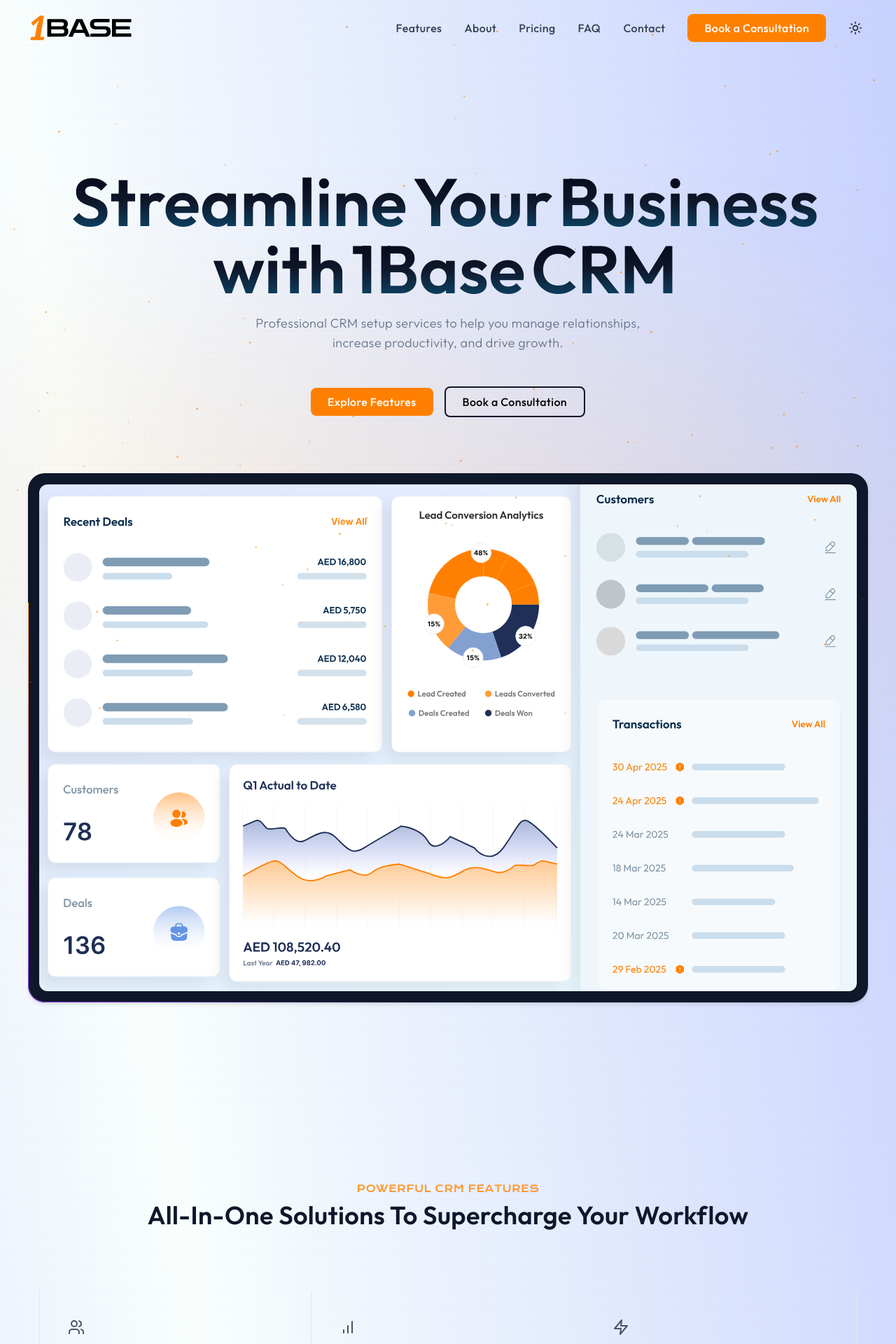
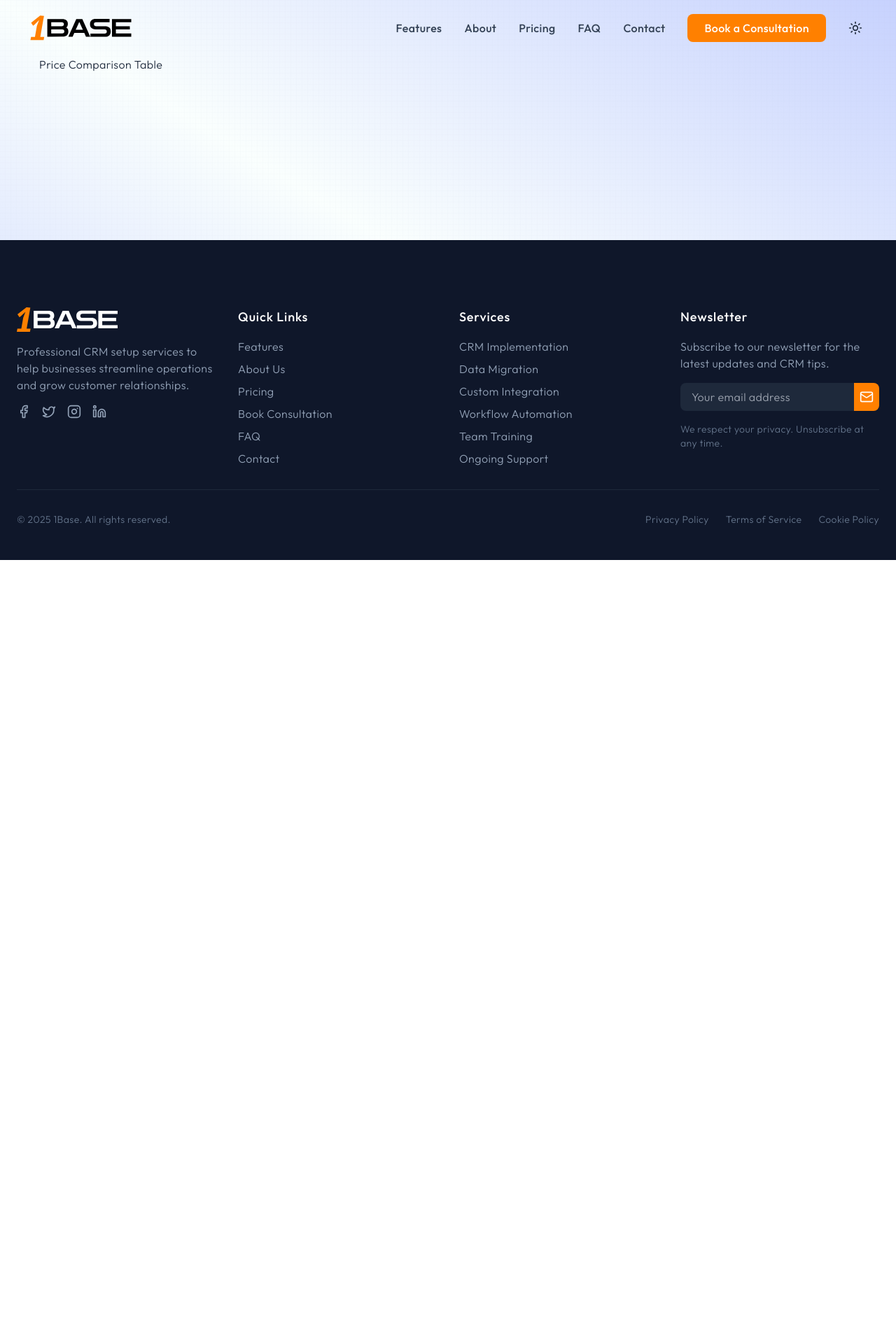
Before and after one commit to ninanathalie/onebase, a React (Vite) app: page /pricing in a window 1280 px wide. Shown: the top 1920 px of the page at 70% size. After the commit the page ends 800 px from the top, so only its background shows below. Built offline with nearby package versions, Linux system fonts and the light colour scheme.

Commit message:
refactor(app): restructure layout with react-router and page-level components

```diff
--- a/package.json
+++ b/package.json
@@ -17,6 +17,7 @@
     "motion": "^12.16.0",
     "react": "^18.3.1",
     "react-dom": "^18.3.1",
+    "react-router-dom": "^7.6.2",
     "tailwind-merge": "^3.3.0"
   },
   "devDependencies": {
--- a/src/App.tsx
+++ b/src/App.tsx
@@ -1,15 +1,12 @@
+import { Route, Routes } from "react-router-dom";
+
 import Header from "@/components/layout/header";
 import Footer from "@/components/layout/footer";
-import Hero from "@/components/sections/hero";
-import Features from "@/components/sections/features";
-import About from "@/components/sections/about";
-import Pricing from "@/components/sections/pricing";
-import Consultation from "@/components/sections/consultation";
-import Faq from "@/components/sections/faq";
-import Contact from "@/components/sections/contact";
-import ScrollingTextDivider from "@/components/sections/text-divider";
+import HomePage from "@/pages/home";
+import PricingPage from "@/pages/pricing";
 
 import ThemeContextProvider from "@/context/theme-context";
+
 
 function App() {
   return (
@@ -19,14 +16,10 @@ function App() {
 
           <Header />
           <main className="flex-grow relative">
-            <Hero />
-            <Features />
-            <ScrollingTextDivider />
-            <About />
-            <Pricing />
-            <Consultation />
-            <Faq />
-            <Contact />
+            <Routes>
+              <Route path="/" element={<HomePage />}  />
+              <Route path="/pricing" element={<PricingPage />}  />
+            </Routes>
           </main>
           <Footer />
 
--- a/src/components/sections/pricing.tsx
+++ b/src/components/sections/pricing.tsx
@@ -117,7 +117,7 @@ const Pricing = () => {
       </div>
 
       <div className="mt-20 text-center">
-        <a href="#" className="inline-flex items-center capitalize text-slate-900 dark:text-slate-100 hover:text-slate-800 font-medium">
+        <a href="/pricing" className="inline-flex items-center capitalize text-slate-900 dark:text-slate-100 hover:text-slate-800 font-medium">
           Compare All Plans
           <svg xmlns="http://www.w3.org/2000/svg" className="h-5 w-5 ml-1" viewBox="0 0 20 20" fill="currentColor">
             <path fillRule="evenodd" d="M10.293 5.293a1 1 0 011.414 0l4 4a1 1 0 010 1.414l-4 4a1 1 0 01-1.414-1.414L12.586 11H5a1 1 0 110-2h7.586l-2.293-2.293a1 1 0 010-1.414z" clipRule="evenodd" />
--- a/src/main.tsx
+++ b/src/main.tsx
@@ -1,10 +1,13 @@
 import { StrictMode } from "react";
+import { BrowserRouter } from "react-router-dom";
 import { createRoot } from "react-dom/client";
 import App from "@/App.tsx";
 import "@/styles/index.css";
 
 createRoot(document.getElementById("root")!).render(
   <StrictMode>
-    <App />
+    <BrowserRouter>
+      <App />
+    </BrowserRouter>
   </StrictMode>
 );
--- /dev/null
+++ b/src/pages/home.tsx
@@ -0,0 +1,23 @@
+import Hero from "@/components/sections/hero";
+import Features from "@/components/sections/features";
+import About from "@/components/sections/about";
+import Pricing from "@/components/sections/pricing";
+import Consultation from "@/components/sections/consultation";
+import Faq from "@/components/sections/faq";
+import Contact from "@/components/sections/contact";
+import ScrollingTextDivider from "@/components/sections/text-divider";
+
+export default function HomePage() {
+  return (
+    <>
+      <Hero />
+      <Features />
+      <ScrollingTextDivider />
+      <About />
+      <Pricing />
+      <Consultation />
+      <Faq />
+      <Contact />
+    </>
+  );
+}
--- /dev/null
+++ b/src/pages/pricing.tsx
@@ -0,0 +1,14 @@
+import Container from "@/components/ui/container"
+
+const PricingPage = () => {
+  return (
+    <Container id="pricing-page">
+        {/* TODO: Add Pricing Comparison Table Here */}
+        <div>
+            Price Comparison Table
+        </div>
+    </Container>
+  )
+}
+
+export default PricingPage
```
Also changed, not shown: 1 other file (tests, documents, lock files or other folders).
